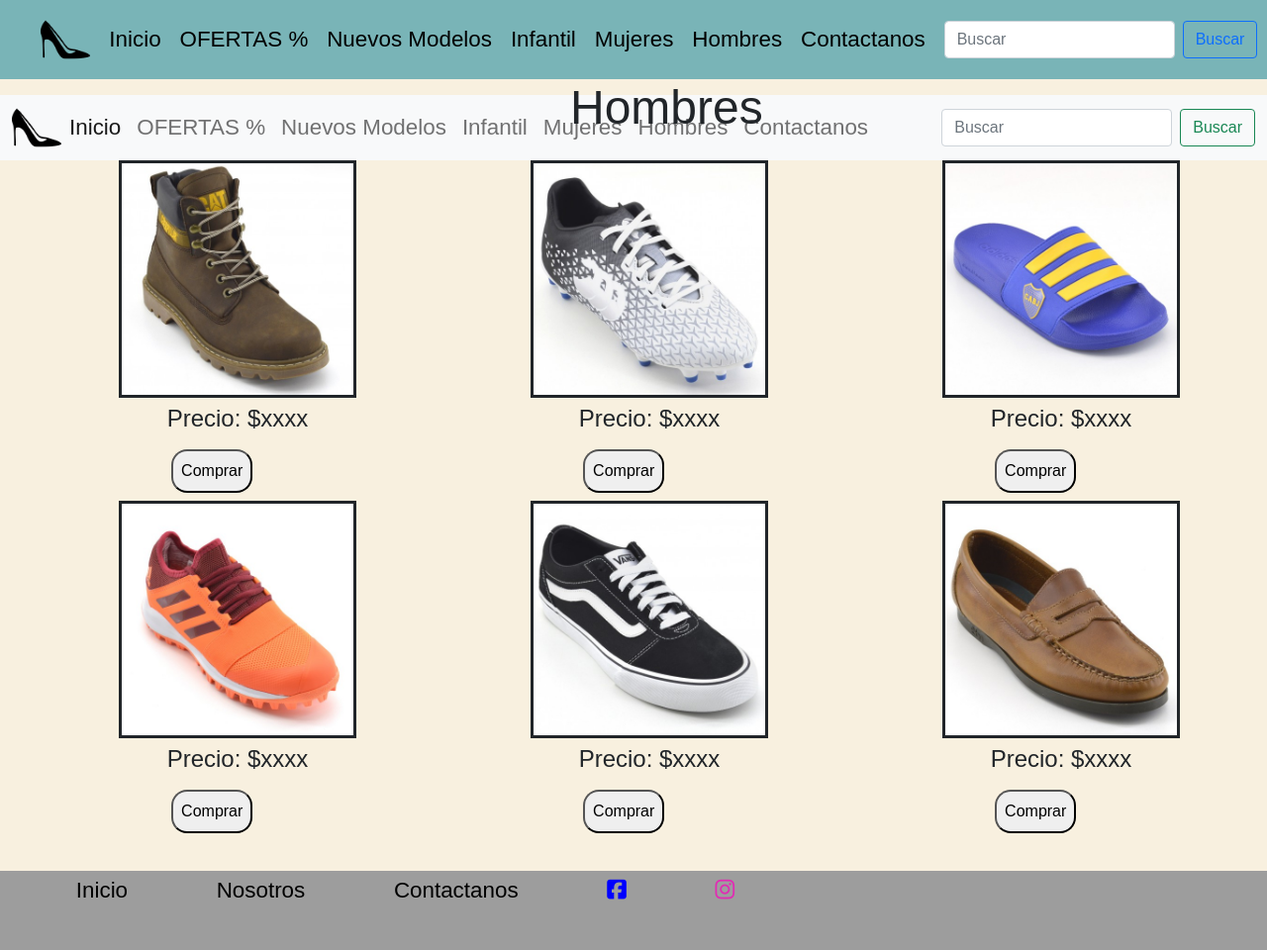
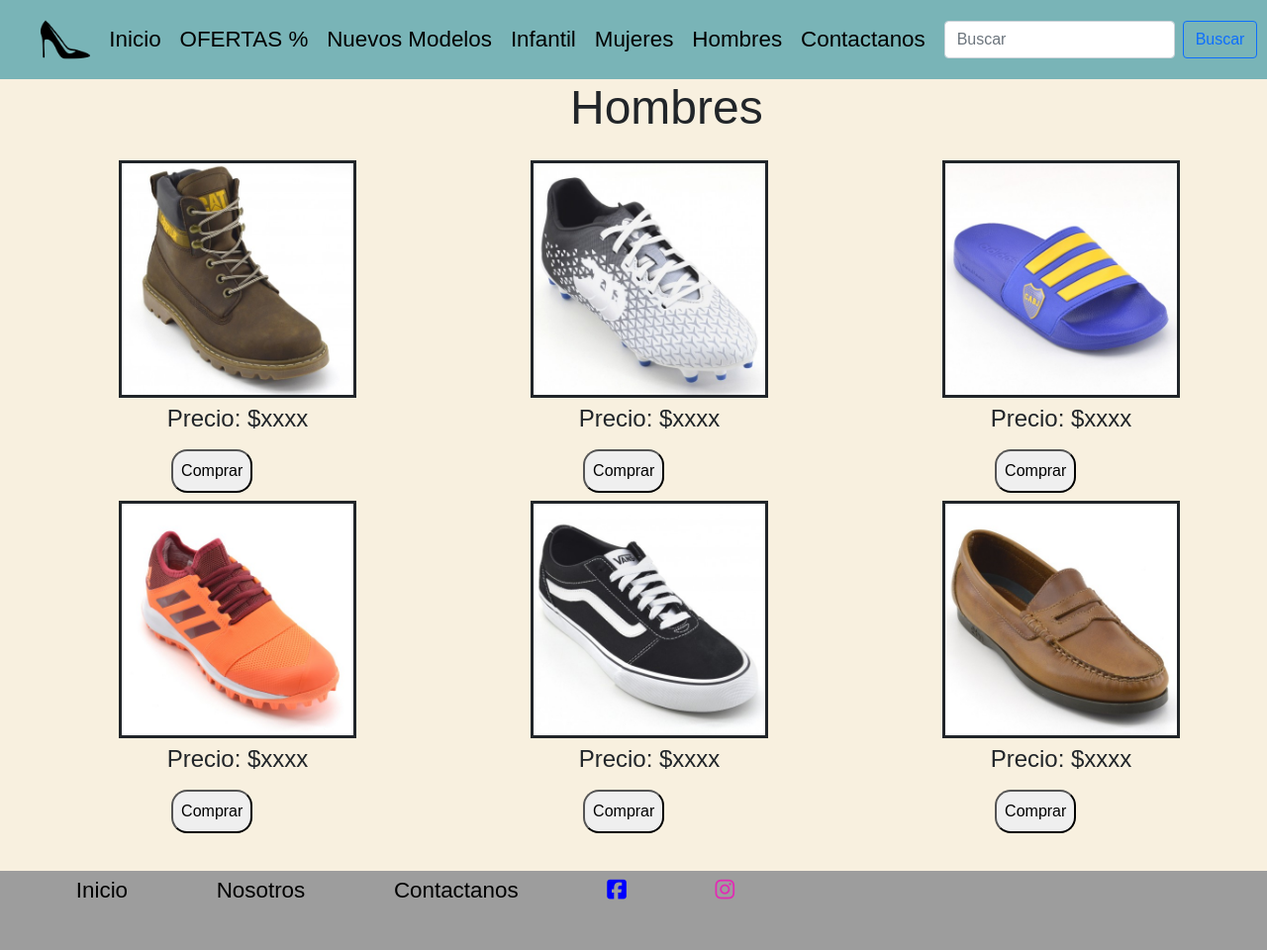
Before and after one commit to FReichert13/calzados_reichert, a plain HTML site: page pages/Hombres.html in a window 1280 px wide. Shown: the top 960 px of the page at 99% size. Drawn offline with nearby package versions, Linux system fonts and the light colour scheme; a web font is replaced by a local one.

Commit message:
Header arreglado

```diff
--- a/pages/Hombres.html
+++ b/pages/Hombres.html
@@ -32,7 +32,7 @@
                     <button class="btn btn-outline-primary" type="submit">Buscar</button></li>
             </ul>
         </nav>
-        <nav class="navbar navbar-expand-lg navbar-light bg-light  ">
+        <nav class="navbar navbar-expand-lg navbar-light bg-light footersito ">
             <div class="container-fluid  ">
                 <a href="index.html" class="header__navbar--logo"><img src="../images/high_heel.png" alt="logo"></a>
                 <button class="navbar-toggler" type="button" data-bs-toggle="collapse"
```
Also changed, not shown: index.html (+1 -1 lines), pages/Contactanos.html (+1 -1 lines), pages/Infantil.html (+1 -1 lines), pages/Mujeres.html (+1 -1 lines), pages/NModelos.html (+1 -1 lines), pages/Nosotros.html (+1 -1 lines), pages/Ofertas.html (+1 -1 lines).
